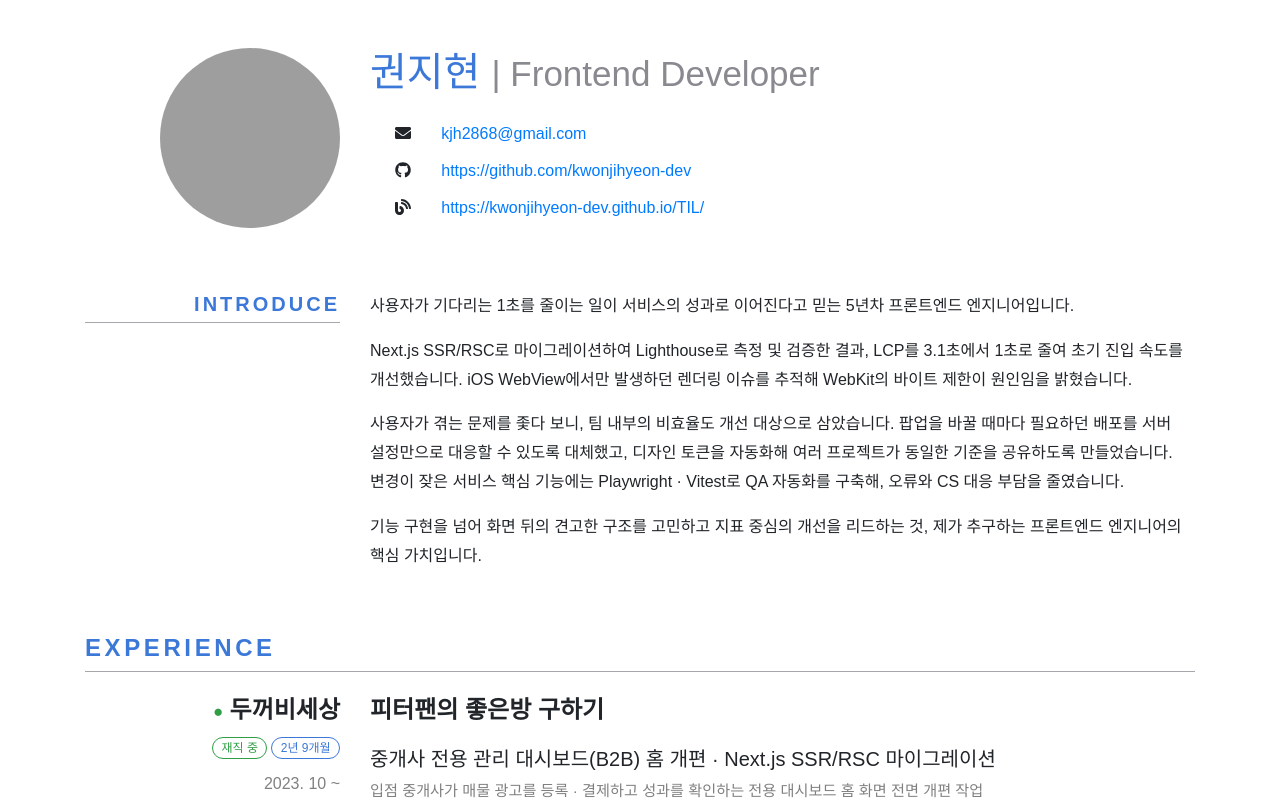
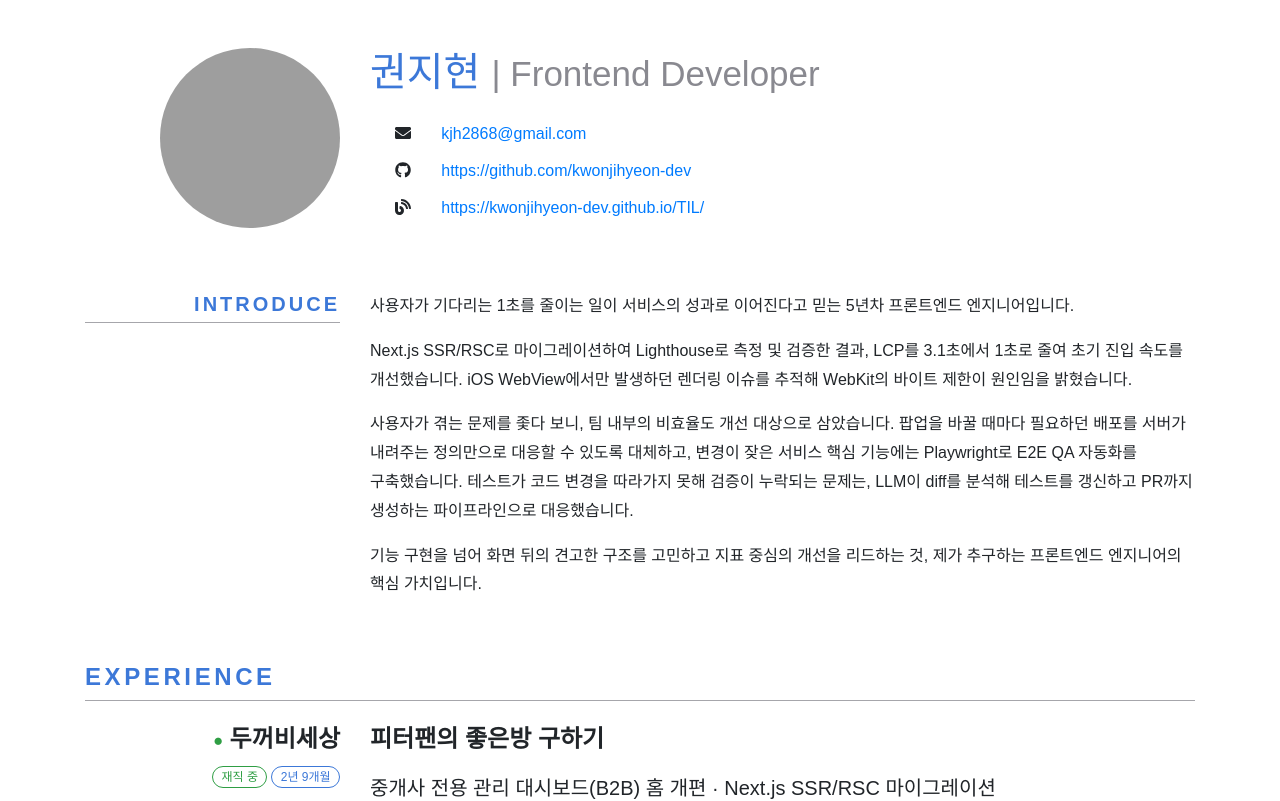
Before and after one commit to kwonjihyeon-dev/kwonjihyeon-dev.github.io, a Next.js app: page / in a window 1280 px wide. Shown: the top 801 px of the page. Built offline with nearby package versions, Linux system fonts and the light colour scheme; grey boxes are pictures that could not be loaded; a web font is replaced by a local one.

Commit message:
update: resume - 자기소개 3문단을 E2E · LLM 기반 QA 자동화 중심으로 수정

```diff
--- a/payload/introduce.ts
+++ b/payload/introduce.ts
@@ -6,7 +6,7 @@ const introduce: IIntroduce.Payload = {
   contents: [
     '사용자가 기다리는 1초를 줄이는 일이 서비스의 성과로 이어진다고 믿는 5년차 프론트엔드 엔지니어입니다.',
     'Next.js SSR/RSC로 마이그레이션하여 Lighthouse로 측정 및 검증한 결과, LCP를 3.1초에서 1초로 줄여 초기 진입 속도를 개선했습니다. iOS WebView에서만 발생하던 렌더링 이슈를 추적해 WebKit의 바이트 제한이 원인임을 밝혔습니다.',
-    '사용자가 겪는 문제를 좇다 보니, 팀 내부의 비효율도 개선 대상으로 삼았습니다. 팝업을 바꿀 때마다 필요하던 배포를 서버 설정만으로 대응할 수 있도록 대체했고, 디자인 토큰을 자동화해 여러 프로젝트가 동일한 기준을 공유하도록 만들었습니다. 변경이 잦은 서비스 핵심 기능에는 Playwright · Vitest로 QA 자동화를 구축해, 오류와 CS 대응 부담을 줄였습니다.',
+    '사용자가 겪는 문제를 좇다 보니, 팀 내부의 비효율도 개선 대상으로 삼았습니다. 팝업을 바꿀 때마다 필요하던 배포를 서버가 내려주는 정의만으로 대응할 수 있도록 대체하고, 변경이 잦은 서비스 핵심 기능에는 Playwright로 E2E QA 자동화를 구축했습니다. 테스트가 코드 변경을 따라가지 못해 검증이 누락되는 문제는, LLM이 diff를 분석해 테스트를 갱신하고 PR까지 생성하는 파이프라인으로 대응했습니다.',
     '기능 구현을 넘어 화면 뒤의 견고한 구조를 고민하고 지표 중심의 개선을 리드하는 것, 제가 추구하는 프론트엔드 엔지니어의 핵심 가치입니다.',
   ],
 };
```
Also changed, not shown: 2 other files (tests, documents, lock files or other folders).
